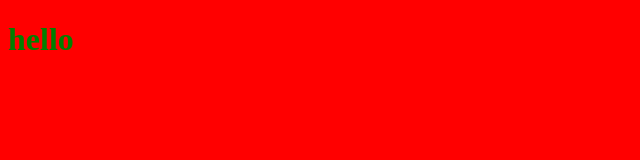
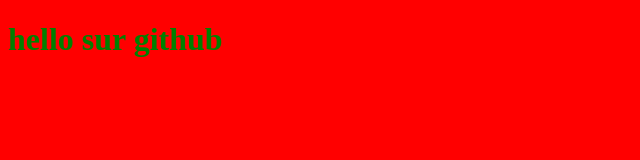
Before and after one commit to abdoulaye2/progit, a plain HTML site: page index.html in a window 1280 px wide. Shown: the whole page, without its empty margins (0-640 px from the left). Drawn offline with Linux system fonts and the light colour scheme.

Commit message:
Update index.html

```diff
--- a/index.html
+++ b/index.html
@@ -12,6 +12,6 @@
 	</style>
 </head>
 <body>
-<h1>hello</h1>
+<h1>hello sur github</h1>
 </body>
 </html>
```
